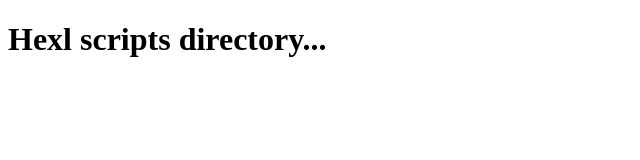
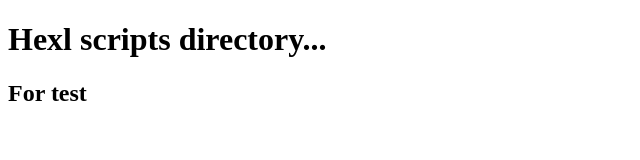
Before and after one commit to Mefden/Mefden.github.io, a plain HTML site: page hexl/scripts/index.html in a window 1280 px wide. Shown: the whole page, without its empty margins (0-640 px from the left). Drawn offline with Linux system fonts and the light colour scheme.

Commit message:
git ignore

```diff
--- a/hexl/scripts/index.html
+++ b/hexl/scripts/index.html
@@ -6,5 +6,6 @@
 </head>
 <body>
 <h1>Hexl scripts directory...</h1>
+<h2>For test</h2>
 </body>
 </html>
```
Also changed, not shown: 1 other file.
